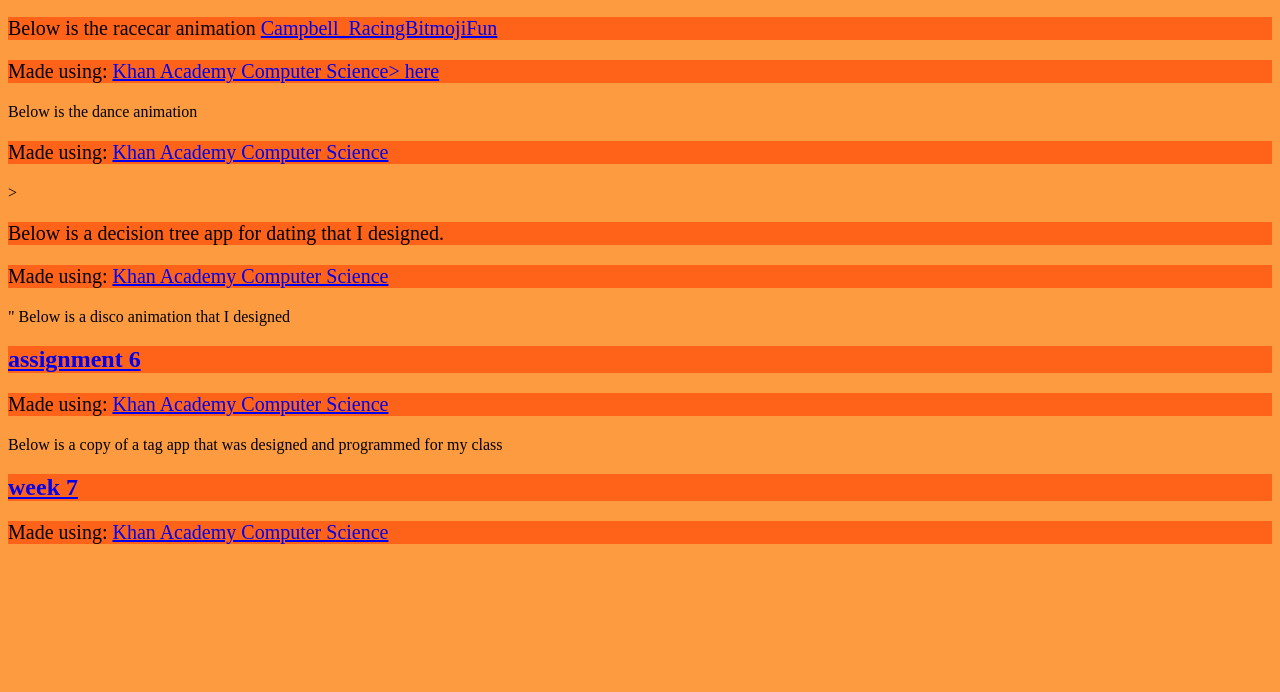
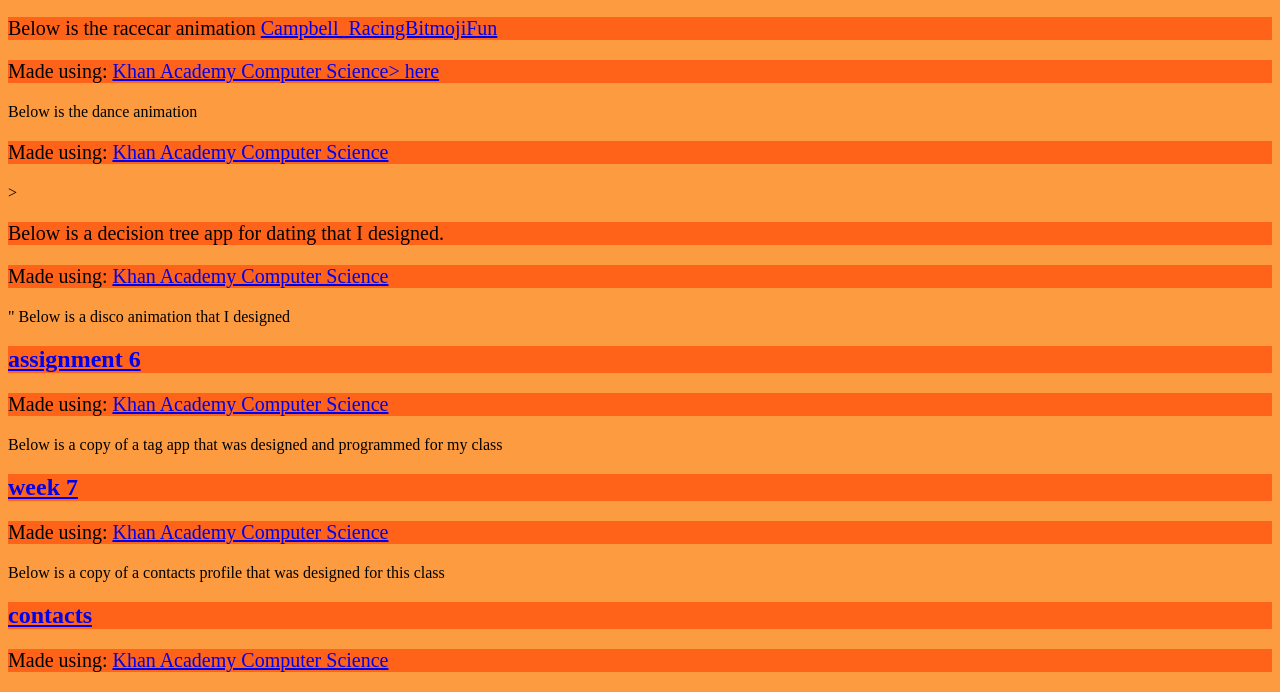
Before and after one commit to brentyras/brentyras.github.io, a plain HTML site: page javascripts.html in a window 1280 px wide. Shown: the part 567-1259 px from the top of the page. Before the commit the page ends 1131 px from the top, so only its background shows below. Drawn offline with Linux system fonts and the light colour scheme; a script that the page names is missing.

Commit message:
Add files via upload

```diff
--- a/javascripts.html
+++ b/javascripts.html
@@ -22,7 +22,8 @@
         <h2><a href="https://www.khanacademy.org/computer-programming/assignment-6/5376127885033472">assignment 6</a></h2><script src="https://www.khanacademy.org/computer-programming/assignment-6/5376127885033472/embed.js?editor=yes&buttons=yes&author=yes&embed=yes"></script><p>Made using: <a href="http://www.khanacademy.org/computer-programming">Khan Academy Computer Science</a></p>
         Below is a copy of a tag app that was designed and programmed for my class
         <h2><a href="https://www.khanacademy.org/computer-programming/week-7/5291124719271936">week 7</a></h2><script src="https://www.khanacademy.org/computer-programming/week-7/5291124719271936/embed.js?editor=yes&buttons=yes&author=yes&embed=yes"></script><p>Made using: <a href="http://www.khanacademy.org/computer-programming">Khan Academy Computer Science</a></p>
-
+        Below is a copy of a contacts profile that was designed for this class
+        <h2><a href="https://www.khanacademy.org/computer-programming/taylors-version/5609414838632448">contacts</a></h2><script src="https://www.khanacademy.org/computer-programming/taylors-version/5609414838632448/embed.js?editor=yes&buttons=yes&author=yes&embed=yes"></script><p>Made using: <a href="http://www.khanacademy.org/computer-programming">Khan Academy Computer Science</a></p>
     </body>
 
 </html>
```
